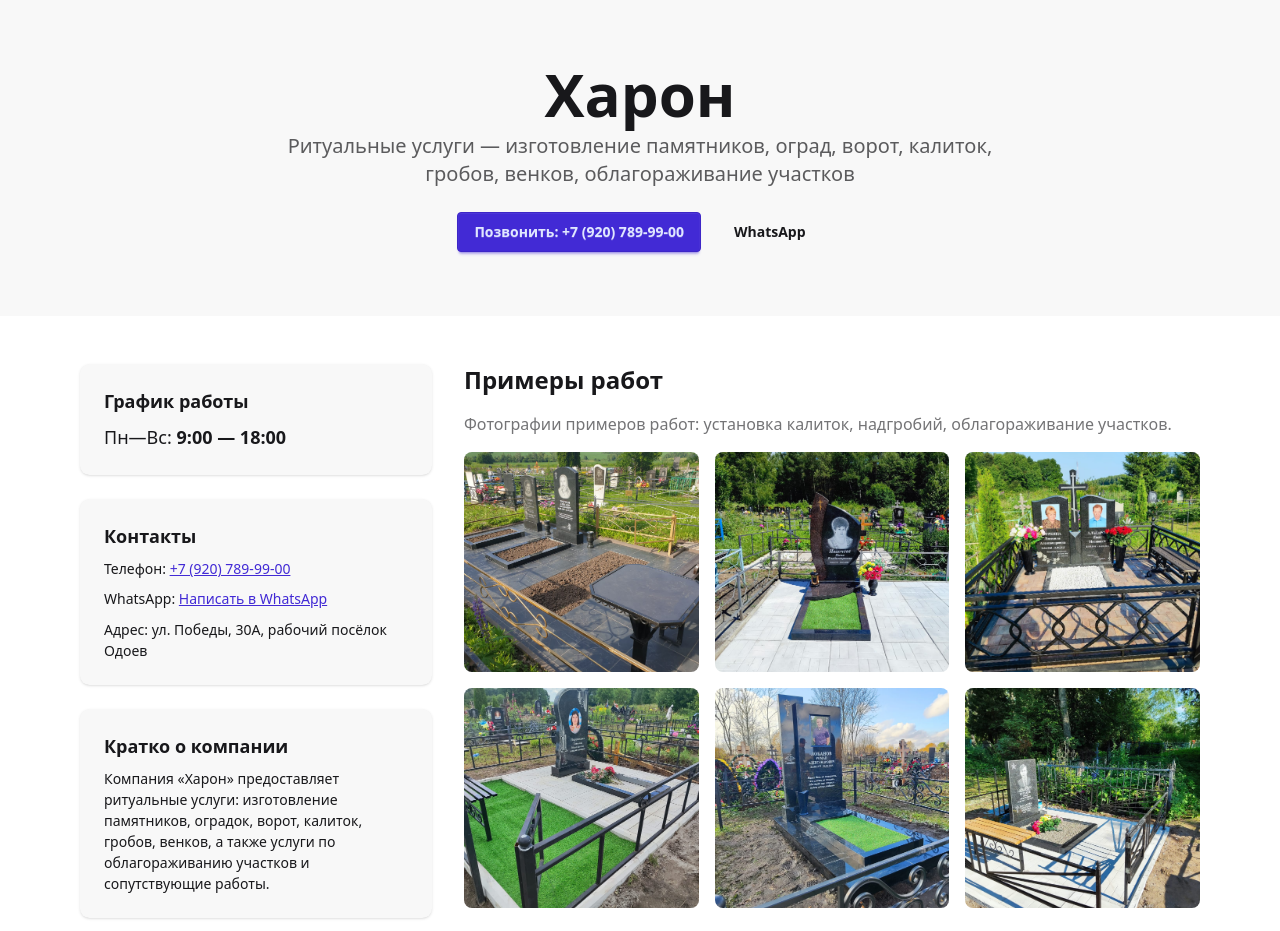
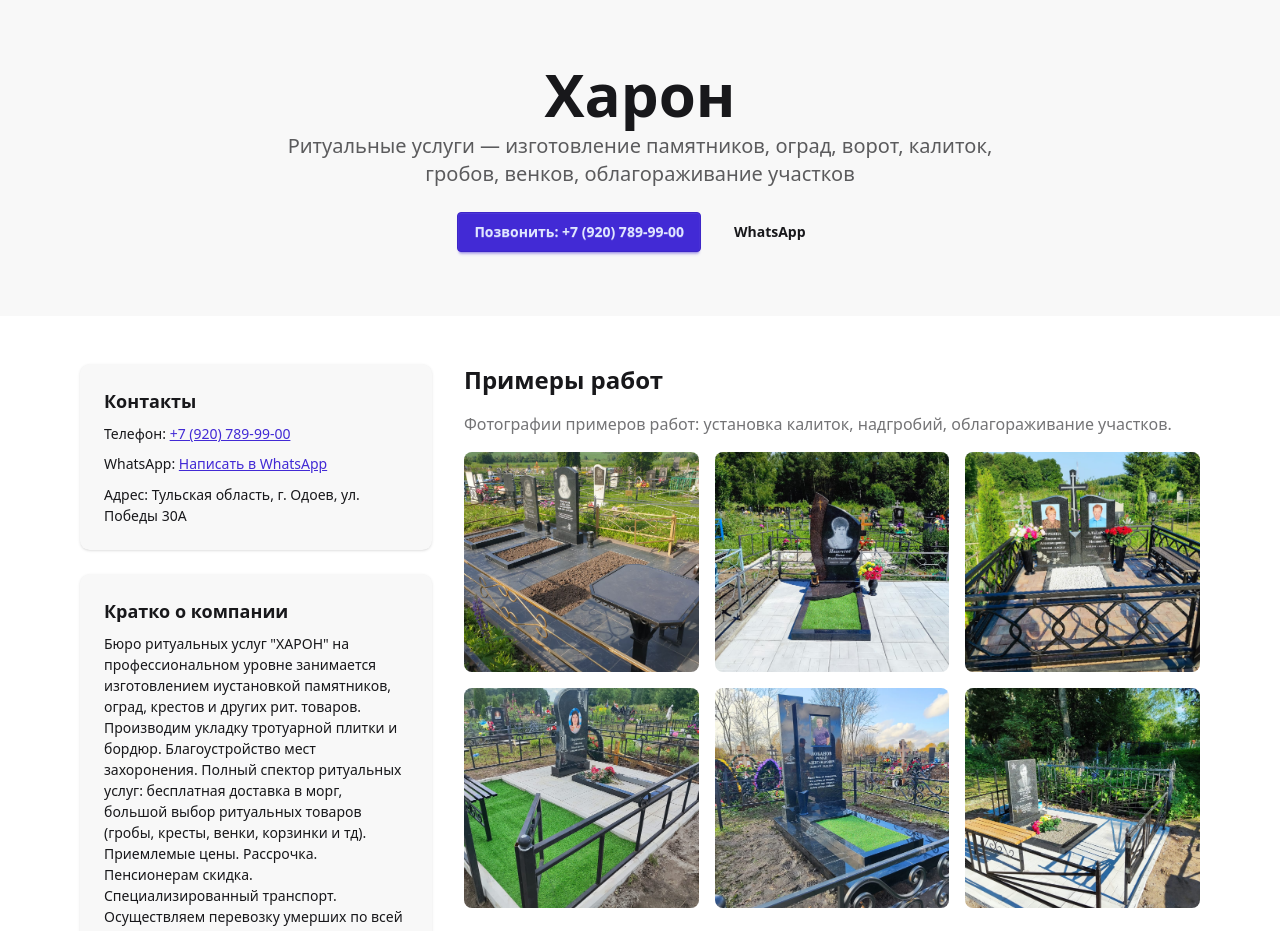
Before and after one commit to Uselyyss/haron-site, an Angular app: page /home in a window 1280 px wide. Shown: the top 931 px of the page. Built offline with nearby package versions, Linux system fonts and the light colour scheme.

Commit message:
changed name and description

```diff
--- a/src/app/home/home.component.html
+++ b/src/app/home/home.component.html
@@ -4,7 +4,8 @@
     <div class="hero-content text-center">
       <div class="max-w-3xl">
         <h1 class="text-4xl md:text-6xl font-extrabold mb-2">Харон</h1>
-        <p class="text-lg md:text-xl text-base-content/70 mb-6">Ритуальные услуги — изготовление памятников, оград, ворот, калиток, гробов, венков, облагораживание участков</p>
+        <p class="text-lg md:text-xl text-base-content/70 mb-6">Ритуальные услуги — изготовление памятников, оград,
+          ворот, калиток, гробов, венков, облагораживание участков</p>
         <div class="flex justify-center gap-4">
           <a class="btn btn-primary" href="tel:+79207899900">Позвонить: +7 (920) 789-99-00</a>
           <a class="btn btn-ghost" href="https://wa.me/79207899900" target="_blank" rel="noreferrer">WhatsApp</a>
@@ -17,26 +18,33 @@
     <div class="grid grid-cols-1 lg:grid-cols-3 gap-8">
       <!-- Left column: Contacts & Schedule -->
       <section class="space-y-6">
-        <div class="card bg-base-200 shadow">
+        <!-- <div class="card bg-base-200 shadow">
           <div class="card-body">
             <h3 class="card-title">График работы</h3>
             <p class="text-lg">Пн—Вс: <strong>9:00 — 18:00</strong></p>
           </div>
-        </div>
+        </div> -->
 
         <div class="card bg-base-200 shadow">
           <div class="card-body">
             <h3 class="card-title">Контакты</h3>
             <p>Телефон: <a class="link link-primary" href="tel:+79207899900">+7 (920) 789-99-00</a></p>
-            <p>WhatsApp: <a class="link link-primary" href="https://wa.me/79207899900" target="_blank" rel="noreferrer">Написать в WhatsApp</a></p>
-            <p>Адрес: ул. Победы, 30А, рабочий посёлок Одоев</p>
+            <p>WhatsApp: <a class="link link-primary" href="https://wa.me/79207899900" target="_blank"
+                rel="noreferrer">Написать в WhatsApp</a></p>
+            <p>Адрес: Тульская область, г. Одоев, ул. Победы 30А</p>
           </div>
         </div>
 
         <div class="card bg-base-200 shadow">
           <div class="card-body">
             <h3 class="card-title">Кратко о компании</h3>
-            <p>Компания «Харон» предоставляет ритуальные услуги: изготовление памятников, оградок, ворот, калиток, гробов, венков, а также услуги по облагораживанию участков и сопутствующие работы.</p>
+            <p>Бюро ритуальных услуг "ХАРОН" на профессиональном уровне занимается изготовлением иустановкой памятников,
+              оград, крестов и других рит. товаров. Производим укладку тротуарной плитки и бордюр.
+              Благоустройство мест захоронения. Полный спектор ритуальных услуг: бесплатная доставка в морг, большой
+              выбор ритуальных
+              товаров (гробы, кресты, венки, корзинки и тд). Приемлемые цены. Рассрочка. Пенсионерам скидка.
+              Специализированный транспорт.
+              Осуществляем перевозку умерших по всей территории РФ.</p>
           </div>
         </div>
       </section>
@@ -46,7 +54,8 @@
 
         <div>
           <h2 class="text-2xl font-bold mb-4">Примеры работ</h2>
-          <p class="mb-4 text-base-content/60">Фотографии примеров работ: установка калиток, надгробий, облагораживание участков.</p>
+          <p class="mb-4 text-base-content/60">Фотографии примеров работ: установка калиток, надгробий, облагораживание
+            участков.</p>
           <div class="grid grid-cols-1 md:grid-cols-3 gap-4">
             <img class="gallery-img" src="assets/gallery/works/work1.jpg" alt="Работа 1">
             <img class="gallery-img" src="assets/gallery/works/work2.jpg" alt="Работа 2">
@@ -61,17 +70,20 @@
         <!-- Облагораживание: до / после -->
         <div>
           <h2 class="text-2xl font-bold mb-4">Облагораживание участков</h2>
-          <p class="mb-4 text-base-content/60">Примеры облагораживания участков — фотографии до и после выполнения работ.</p>
+          <p class="mb-4 text-base-content/60">Примеры облагораживания участков — фотографии до и после выполнения
+            работ.</p>
           <div class="space-y-4">
             <!-- Item 1 -->
             <div class="before-after grid gap-4 md:gap-6">
               <div>
                 <div class="text-l text-base-content mb-2">До</div>
-                <img class="gallery-img before-img" src="assets/gallery/ennoblement/before1.jpg" alt="Облагораживание до 1">
+                <img class="gallery-img before-img" src="assets/gallery/ennoblement/before1.jpg"
+                  alt="Облагораживание до 1">
               </div>
               <div>
                 <div class="text-l text-base-content mb-2">После</div>
-                <img class="gallery-img after-img" src="assets/gallery/ennoblement/after1.jpg" alt="Облагораживание после 1">
+                <img class="gallery-img after-img" src="assets/gallery/ennoblement/after1.jpg"
+                  alt="Облагораживание после 1">
               </div>
             </div>
 
--- a/src/index.html
+++ b/src/index.html
@@ -2,7 +2,7 @@
 <html lang="en">
 <head>
   <meta charset="utf-8">
-  <title>Haron</title>
+  <title>Харон</title>
   <base href="/">
   <meta name="viewport" content="width=device-width, initial-scale=1">
   <link rel="icon" type="image/png" href="charon.favicon.png">
```
